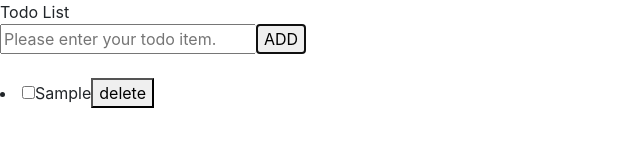
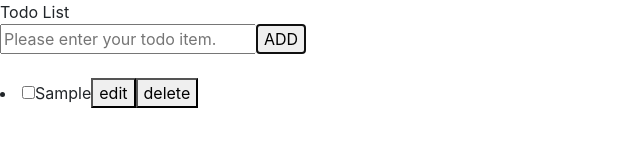
Before and after one commit to simingli126/react-todo, a React (Create React App) app: page / in a window 1280 px wide. Both pictures are taken after typing "Sample" into the empty fields and a click on the button "ADD". Shown: the top 168 px of the page, without its empty margins (0-640 px from the left). Built offline with nearby package versions, Linux system fonts and the light colour scheme.

Commit message:
[todolist]add edit template.

```diff
--- a/src/todoList/Header.js
+++ b/src/todoList/Header.js
@@ -6,7 +6,7 @@ const Header = ({todos, setTodos}) => {
     const [input, setInput] = useState('');
 
     const addTodo = () => {
-        const todoObj = {id: nanoid(), name: input, checked: false};
+        const todoObj = {id: nanoid(), name: input, checked: false, editing: false};
         const newTodos = [...todos, todoObj];
         setTodos(newTodos);
         setInput('')
--- a/src/todoList/TodoList.js
+++ b/src/todoList/TodoList.js
@@ -1,4 +1,4 @@
-import React, {Component} from "react";
+import React, {Component, useState} from "react";
 
 const TodoList = ({todos, setTodos}) => {
 
@@ -16,17 +16,43 @@ const TodoList = ({todos, setTodos}) => {
         })
         setTodos(newTodos);
     }
+    const editTodo = (id) => {
+        const newTodos = todos.map(todo => {
+            if (todo.id === id) {
+                return {...todo, editing: !todo.editing}
+            }
+            return todo;
+        })
+        setTodos(newTodos);
+    }
 
+    const addTemplate = (todo) => {
+        return <li key={todo.id}
+            style={todo.checked === true ? {textDecoration: "line-through"} : {textDecoration: "none"}}>
+            <input type="checkbox" onChange={() => changeTodoStatus(todo.id)}/>
+            {todo.name}
+            <button onClick={() => editTodo(todo.id)}>edit</button>
+            <button onClick={() => deleteTodo(todo.id)}>delete</button>
+        </li>
+
+    }
+    const editTemplate = (todo) => {
+
+        return <div>
+            <li key={todo.id}>
+                <input
+                    type="text"
+                    placeholder={todo.name}
+                />
+                <button>cancel</button>
+                <button>save</button>
+            </li>
+        </div>
+    }
     return (
-
         todos.map((todo) => {
             return <div>
-                <li key={todo.id}
-                style={todo.checked === true ? {textDecoration: "line-through"} : {textDecoration: "none"} }>
-                    <input type="checkbox" onChange={() => changeTodoStatus(todo.id)}/>
-                    {todo.name}
-                    <button onClick={() => deleteTodo(todo.id)}>delete</button>
-                </li>
+                {todo.editing === false ? addTemplate(todo) : editTemplate(todo)}
             </div>
         })
     )
```
